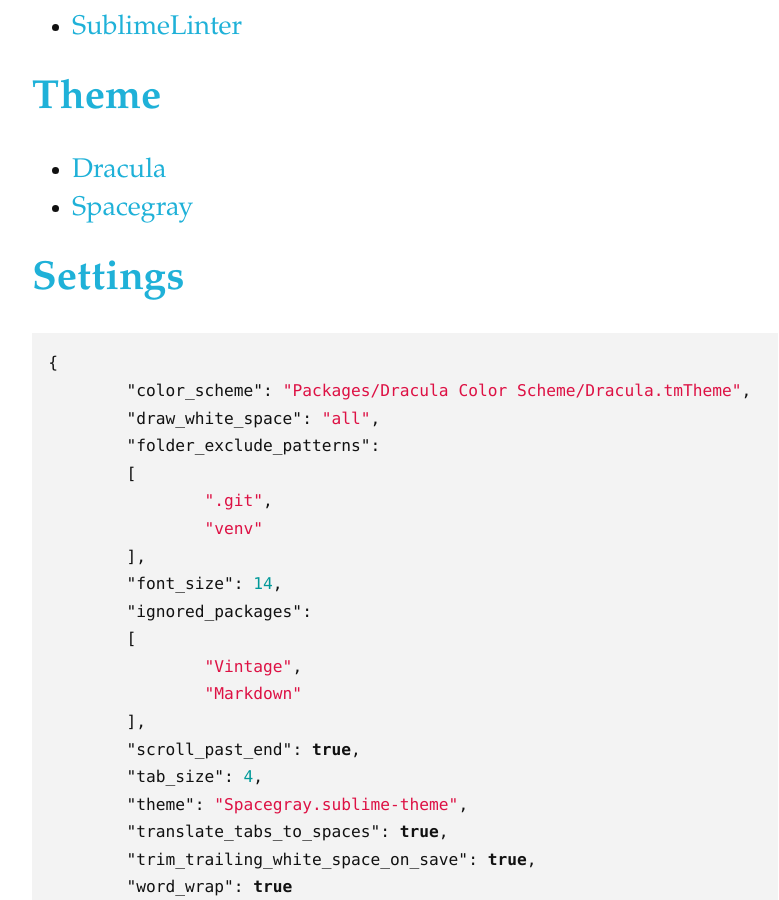
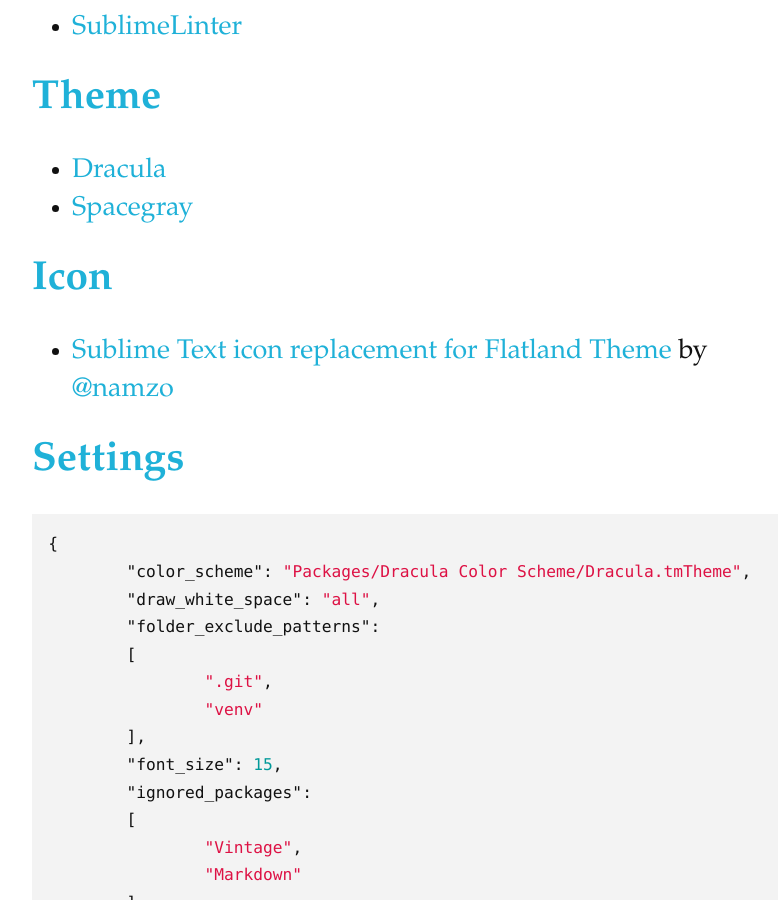
Before and after one commit to neogeek/neogeek.github.io, a Jekyll site: the page built from _posts/2013-12-23-minimalistic-sublime-text-setup.md, in a window 1280 px wide and 900 px high, scrolled down 1130 px. Shown: the whole window, without its empty margins (235-1014 px from the left). Built offline with Jekyll 4.4.1, drawn with Linux system fonts in a browser that asks for light colours; Markdown is read by kramdown in place of the engine named in the settings.

Commit message:
Added custom icon link to Sublime Text post.

````diff
--- a/_posts/2013-12-23-minimalistic-sublime-text-setup.md
+++ b/_posts/2013-12-23-minimalistic-sublime-text-setup.md
@@ -22,6 +22,10 @@
 - [Dracula](https://github.com/zenorocha/dracula-theme)
 - [Spacegray](https://github.com/kkga/spacegray)
 
+##Icon
+
+- [Sublime Text icon replacement for Flatland Theme](http://dribbble.com/shots/1027361-Sublime-Text-icon-replacement-for-Flatland-Theme) by [@namzo](http://dribbble.com/namzo)
+
 ##Settings
 
 ```json
@@ -33,7 +37,7 @@
 		".git",
 		"venv"
 	],
-	"font_size": 14,
+	"font_size": 15,
 	"ignored_packages":
 	[
 		"Vintage",
````
